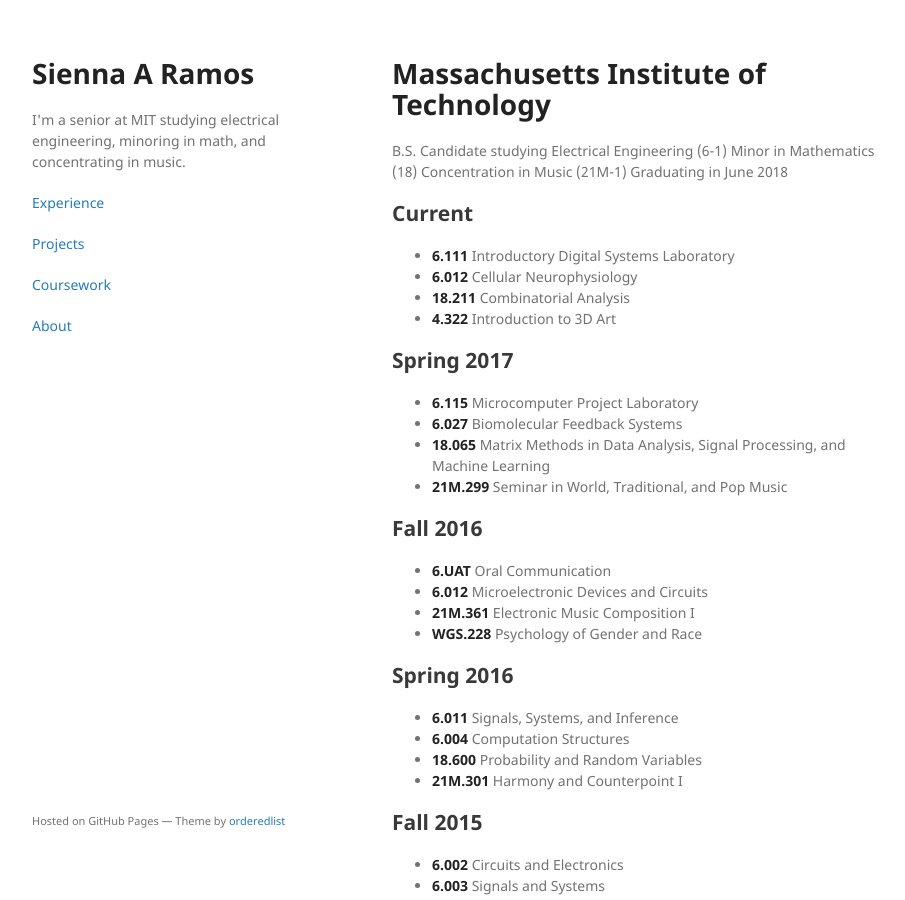
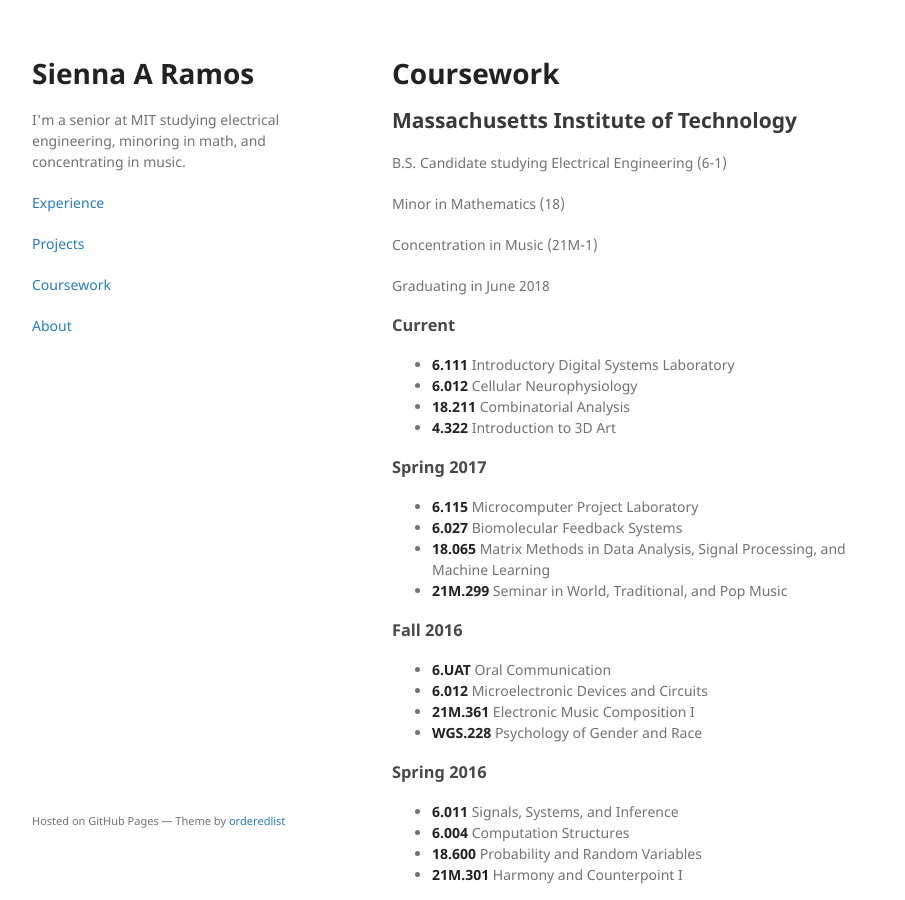
Before and after one commit to saramos/saramos.github.io, a Jekyll site: the page built from coursework.md, in a window 1280 px wide and 900 px high. Shown: the whole window, without its empty margins (178-1083 px from the left). Built offline with Jekyll 4.4.1, drawn with Linux system fonts in a browser that asks for light colours; our own code applies the rules of GitHub Pages for plain Markdown files.

Commit message:
updates coursework

```diff
--- a/coursework.md
+++ b/coursework.md
@@ -1,54 +1,59 @@
 ---
 layout: default
 ---
+# Coursework
 
-# Massachusetts Institute of Technology
+## Massachusetts Institute of Technology
+
 B.S. Candidate studying Electrical Engineering (6-1)
+
 Minor in Mathematics (18)
+
 Concentration in Music (21M-1)
+
 Graduating in June 2018
 
-## Current
+### Current
 *   **6.111** Introductory Digital Systems Laboratory
 *   **6.012** Cellular Neurophysiology
 *   **18.211** Combinatorial Analysis
 *   **4.322** Introduction to 3D Art
 
-## Spring 2017
+### Spring 2017
 *   **6.115** Microcomputer Project Laboratory
 *   **6.027** Biomolecular Feedback Systems
 *   **18.065** Matrix Methods in Data Analysis, Signal Processing, and Machine Learning
 *   **21M.299** Seminar in World, Traditional, and Pop Music
 
-## Fall 2016
+### Fall 2016
 *   **6.UAT** Oral Communication
 *   **6.012** Microelectronic Devices and Circuits
 *   **21M.361** Electronic Music Composition I
 *   **WGS.228** Psychology of Gender and Race
 
-## Spring 2016
+### Spring 2016
 *   **6.011** Signals, Systems, and Inference
 *   **6.004** Computation Structures
 *   **18.600** Probability and Random Variables
 *   **21M.301** Harmony and Counterpoint I
 
-## Fall 2015
+### Fall 2015
 *   **6.002** Circuits and Electronics
 *   **6.003** Signals and Systems
 *   **18.100A** Real Analysis
 *   **21M.295** American Popular Music
 
-## Spring 2015
+### Spring 2015
 *   **6.01** Introduction to Electrical Engineering and Computer Science
 *   **8.02** Physics II: Electromagnetism
 *   **7.013** Introductory Biology
 *   **24.900** Introduction to Linguistics
 
-## January 2015
+### January 2015
 *   **6.149** Introduction to Python
 *   **16.682** Momentum: Brain-Computer Interfaces
 
-## Fall 2014
+### Fall 2014
 *   **18.03** Differential Equations
 *   **8.01** Physics I: Classical Mechanics
 *   **5.111** Principles of Chemical Science
```
